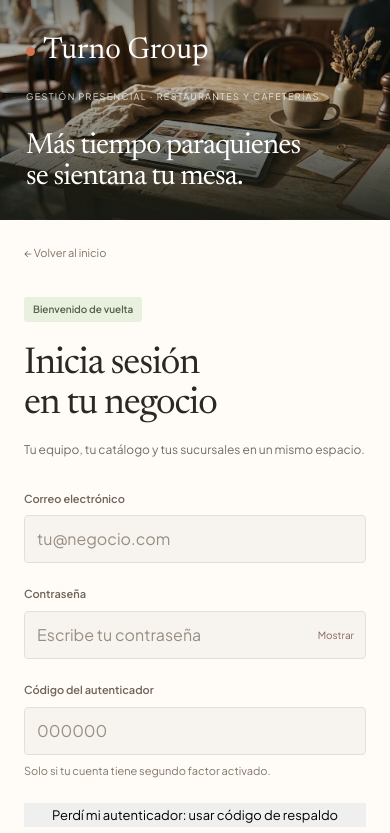
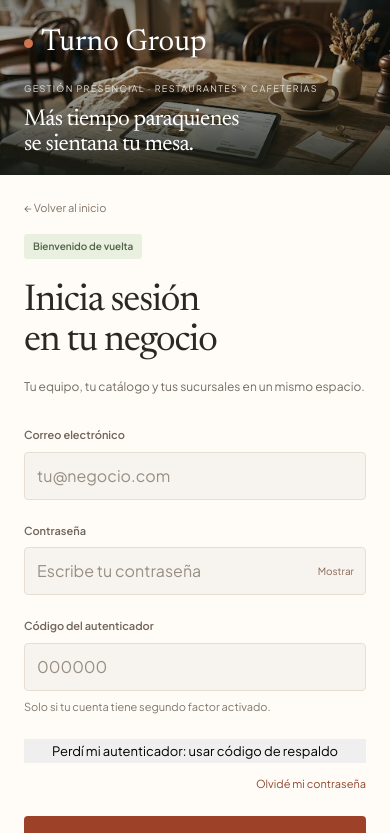
Before and after one commit to kevinhndz/TurnoGroup, a Next.js app in the folder frontend/: page /login in a window 390 px wide. Shown: the top 833 px of the page. Built offline with nearby package versions, Linux system fonts and the light colour scheme; no server answers.

Commit message:
Acerca formulario de acceso en movil

```diff
--- a/frontend/app/sistema.css
+++ b/frontend/app/sistema.css
@@ -2108,17 +2108,17 @@
     padding: 0;
   }
   .tg-auth-story {
-    min-height: 200px;
-    padding: 26px;
+    min-height: 130px;
+    padding: 18px 24px;
     border-radius: 0;
     background-position: center 40%;
   }
   .tg-auth-quote {
     padding-top: 0;
-    margin-top: 28px;
+    margin-top: 12px;
   }
   .tg-auth-quote h2 {
-    font-size: 29px;
+    font-size: 23px;
     margin-top: 0;
   }
   .tg-auth-quote h2 br {
@@ -2136,7 +2136,7 @@
     flex: 1;
   }
   .tg-auth-inner {
-    padding-block: 35px 45px;
+    padding-block: 16px 32px;
   }
 }
 @media (max-width: 480px) {
```
